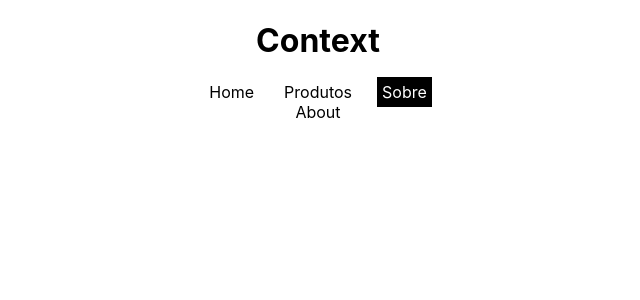
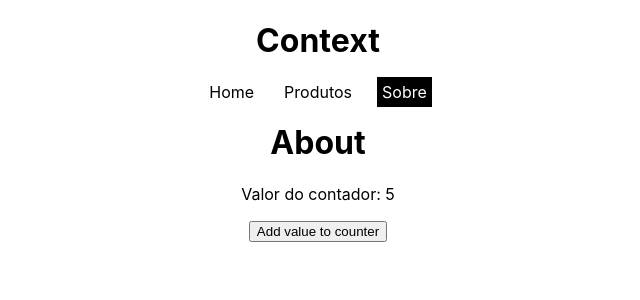
Before and after one commit to guiCarvalhoSP/estudos-react-contextApi, a React (Create React App) app: page /about in a window 1280 px wide. Shown: the top 300 px of the page, without its empty margins (322-962 px from the left). Built offline with nearby package versions, Linux system fonts and the light colour scheme.

Commit message:
Alterando contexto

```diff
--- a/src/components/ChangeCounter.js
+++ b/src/components/ChangeCounter.js
@@ -0,0 +1,16 @@
+import { useContext } from "react";
+
+import { CounterContext } from "../context/CounterContext";
+
+const ChangeCounter = () => {
+
+    const { counter, setCounter } = useContext(CounterContext);
+
+    return (
+        <div>
+            <button onClick={() => setCounter(counter + 1)}>Add value to counter</button>
+        </div>
+    )
+}
+
+export default ChangeCounter
--- a/src/pages/About.js
+++ b/src/pages/About.js
@@ -1,6 +1,18 @@
+import { useContext } from 'react';
+
+import ChangeCounter from '../components/ChangeCounter';
+import { CounterContext } from '../context/CounterContext';
+
 const About = () => {
+  const { counter } = useContext(CounterContext);
+
   return (
-    <div>About</div>
+    <div>
+      <h1>About</h1>
+      <p>Valor do contador: {counter}</p>
+
+      <ChangeCounter />
+    </div>
   )
 }
 
--- a/src/pages/Home.js
+++ b/src/pages/Home.js
@@ -1,6 +1,7 @@
 import { useContext } from "react";
 
 import { CounterContext}  from "../context/CounterContext";
+import ChangeCounter from "../components/ChangeCounter";
 const Home = () => {
 
   const { counter } = useContext(CounterContext);
@@ -9,6 +10,8 @@ const Home = () => {
     <div>
       <h1>Home</h1>
       <p>Valor do contador: {counter}</p>
+
+      <ChangeCounter />
     </div>
   )
 }
```
